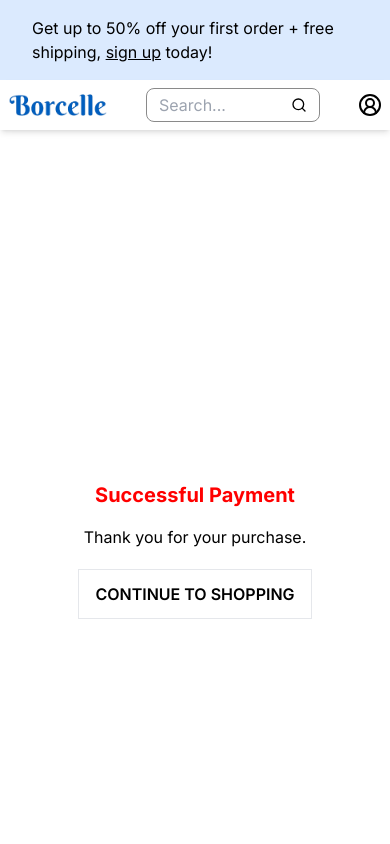
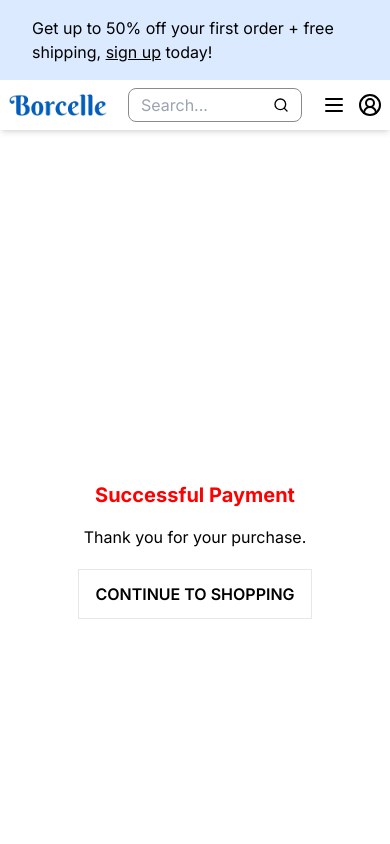
Before and after one commit to pieash9/borcella-store, a Next.js app: page /payment_success in a window 390 px wide. Shown: the top 844 px of the page. Built offline with nearby package versions, Linux system fonts and the light colour scheme; no server answers.

Commit message:
update ui loading

```diff
--- a/app/(root)/page.tsx
+++ b/app/(root)/page.tsx
@@ -14,6 +14,8 @@ const HomePage = () => {
         alt="banner"
         width={2000}
         height={1000}
+        placeholder="blur"
+        blurDataURL="https://images.unsplash.com/photo-1616410731303-6affae095a0a?q=80&w=80"
         className="w-screen"
       />
       <Collections />
--- a/components/Collections.tsx
+++ b/components/Collections.tsx
@@ -19,6 +19,8 @@ const Collections = async () => {
                 alt={collection.title}
                 width={300}
                 height={200}
+                placeholder="blur"
+                blurDataURL="https://images.unsplash.com/photo-1616410731303-6affae095a0a?q=80&w=80"
                 className="rounded-lg cursor-pointer h-[10rem] object-cover"
               />
             </Link>
--- a/components/LatestProduct.tsx
+++ b/components/LatestProduct.tsx
@@ -5,7 +5,7 @@ const LatestProduct = async () => {
   const products: ProductType[] = await getProducts();
 
   const sortedProducts = products.sort(
-    (a, b) => new Date(b.createdAt).valueOf() - new Date(a.createdAt).valueOf()
+    (a, b) => new Date(a.createdAt).valueOf() - new Date(b.createdAt).valueOf()
   );
   return (
     <div className="flex flex-col items-center gap-10 py-10 px-5">
--- a/components/Navbar.tsx
+++ b/components/Navbar.tsx
@@ -76,14 +76,12 @@ const Navbar = () => {
           <p className="text-base-bold">Cart ({cart.cartItems.length})</p>
         </Link>
 
-        {user && (
-          <Menu
-            className="cursor-pointer lg:hidden"
-            onClick={() => setDropdownMenu(!dropdownMenu)}
-          />
-        )}
+        <Menu
+          className="cursor-pointer lg:hidden"
+          onClick={() => setDropdownMenu(!dropdownMenu)}
+        />
 
-        {user && dropdownMenu && (
+        {dropdownMenu && (
           <div className="absolute top-12 right-5 flex flex-col gap-4 p-3 rounded-lg border bg-white text-base-bold lg:hidden w-40">
             <Link
               className={`hover:text-red-1 ${pathname === "/" && "text-red-1"}`}
--- a/components/ProductCard.tsx
+++ b/components/ProductCard.tsx
@@ -19,6 +19,8 @@ const ProductCard = ({ product, updateSignedInUser }: ProductCardProps) => {
           alt={product.title}
           width={250}
           height={300}
+          placeholder="blur"
+          blurDataURL="https://images.unsplash.com/photo-1616410731303-6affae095a0a?q=80&w=80"
           className="h-[250px] w-full rounded-lg object-cover object-top"
         />
       )}
--- a/next.config.mjs
+++ b/next.config.mjs
@@ -5,6 +5,9 @@ const nextConfig = {
       {
         hostname: "res.cloudinary.com",
       },
+      {
+        hostname: "images.unsplash.com",
+      },
     ],
   },
 };
```
